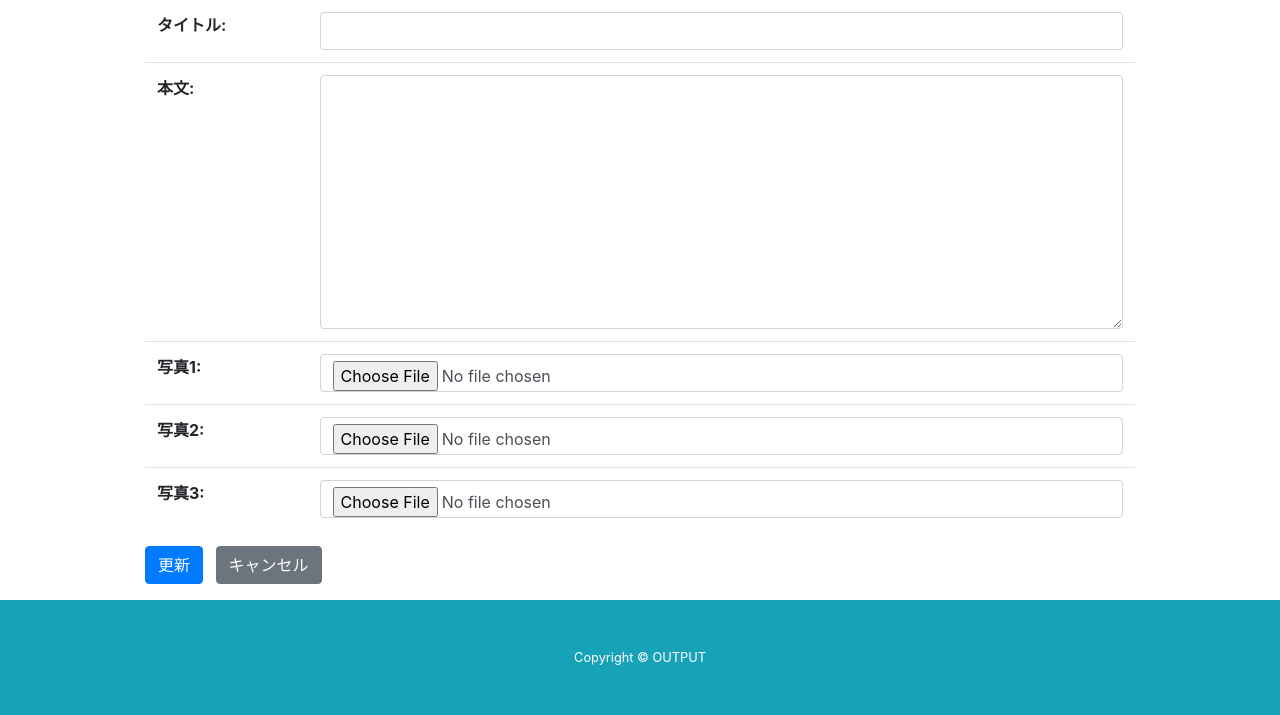
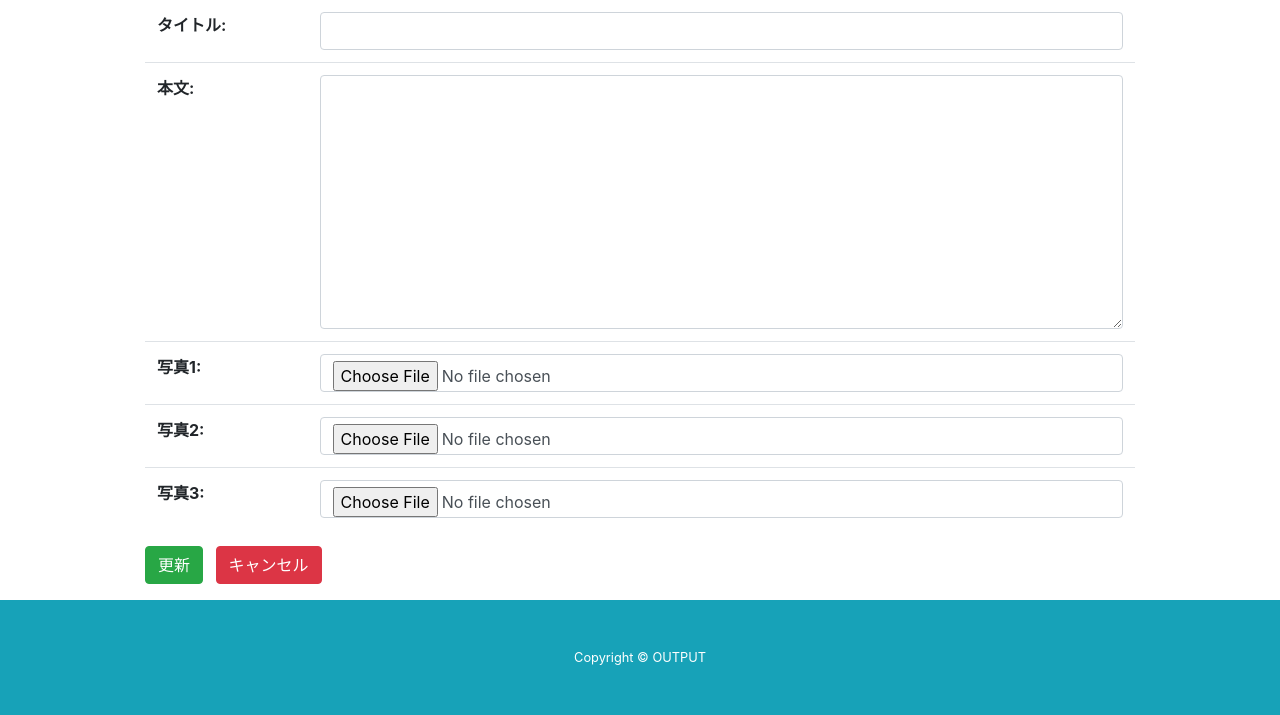
Before and after one commit to yanagswk/diary_applications, a Django app: template journal/templates/diary_update.html in a window 1280 px wide. Shown: the part 97-812 px from the top of the page. Run offline with Django 3.2, Linux system fonts and the light colour scheme; the template is opened without the code that fills it: values that come from a table or form of the project are taken from there, others are empty; some libraries are stand-ins or nearby versions.

Commit message:
色、ページネーション位置変更

```diff
--- a/journal/templates/diary_list.html
+++ b/journal/templates/diary_list.html
@@ -36,7 +36,7 @@
             <p>日記がありません。</p>
         {% endfor %}
 
-    </section>
+
 
         <!-- ページネーション処理 -->
         {% if is_paginated %}
@@ -70,6 +70,8 @@
             </ul>
         {% endif %}
 
+    </section>
+
 
 </div>
 
--- a/journal/templates/diary_update.html
+++ b/journal/templates/diary_update.html
@@ -14,8 +14,8 @@
                 <table class="table">
                     {{ form.as_table }}
                 </table>
-                <button class="btn btn-primary" type="submit">更新</button>
-                <a class="btn btn-secondary ml-2" href="{% url 'journal:diary_detail' object.pk %}">キャンセル</a>
+                <button class="btn btn-success" type="submit">更新</button>
+                <a class="btn btn-danger ml-2" href="{% url 'journal:diary_detail' object.pk %}">キャンセル</a>
             </form>
         </div>
     </div>
```
Also changed, not shown: media/スクリーンショット_2020-01-01_21.46.18_y7QixUW.png (added). Lines whose indentation alone changed are shown as unchanged.
